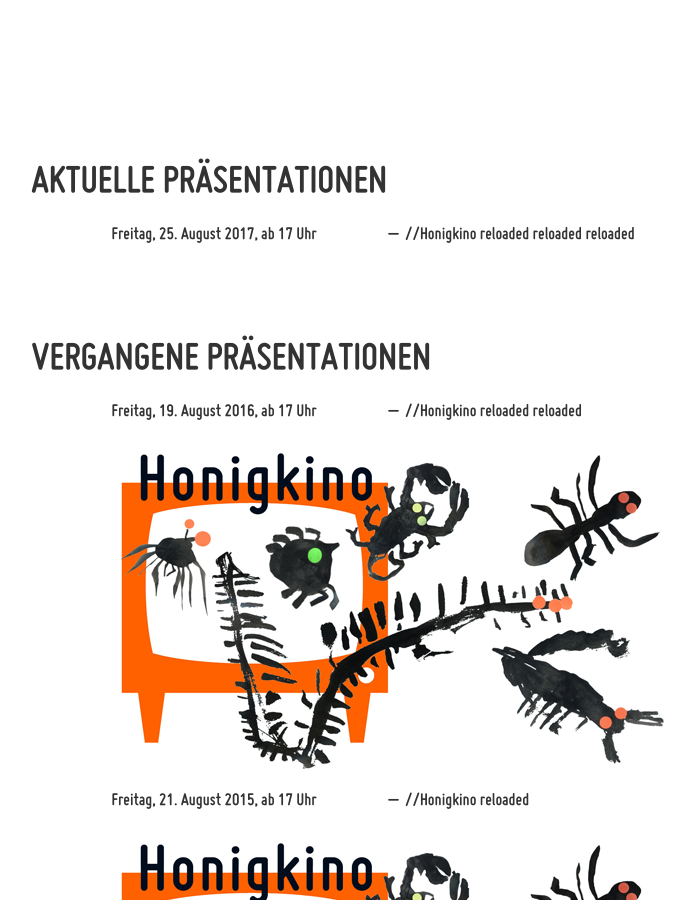
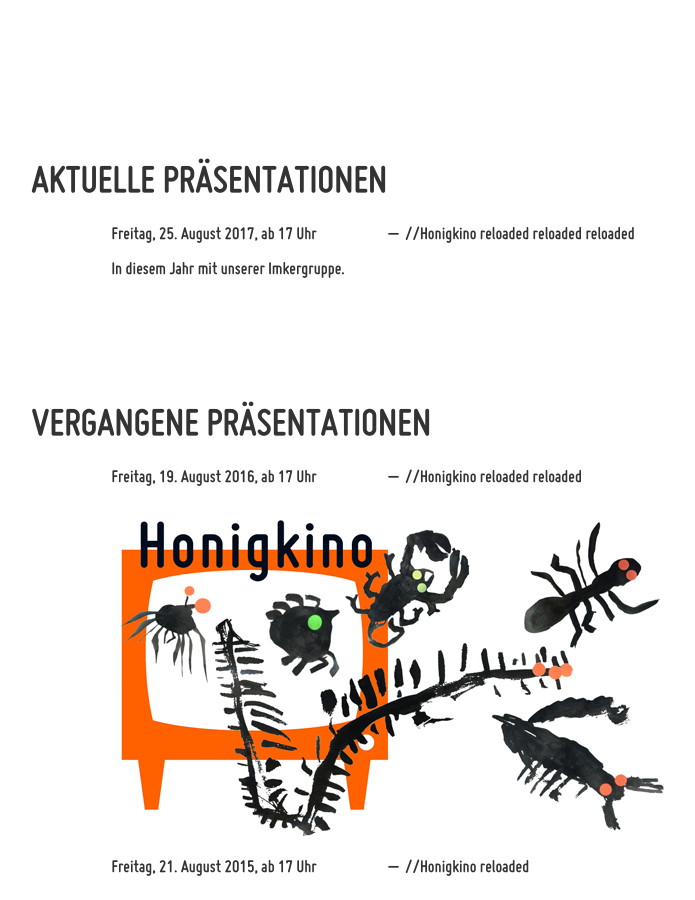
Before and after one commit to dieda/moabienen.berlin-bienenstadt.de, a Jekyll site: the page built from index.html, in a window 1280 px wide and 900 px high, scrolled down 324 px. Shown: the whole window, without its empty margins (251-946 px from the left). Built offline with Jekyll 4.4.1, drawn with Linux system fonts in a browser that asks for light colours.

Commit message:
Imkergruppe

```diff
--- a/index.html
+++ b/index.html
@@ -37,6 +37,7 @@ nav:
   <dd>
     &nbsp;//Honigkino reloaded reloaded reloaded
   </dd>
+<p> In diesem Jahr mit unserer Imkergruppe. </p><br/>
 
 </dl>
 
```
